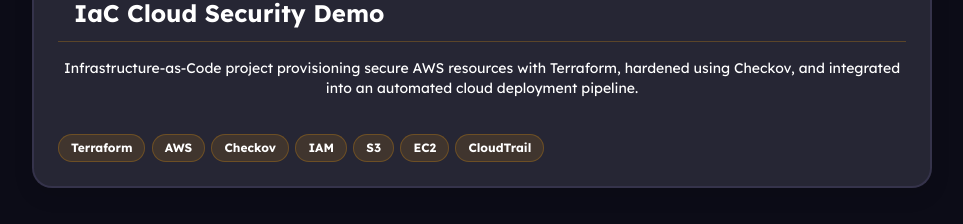
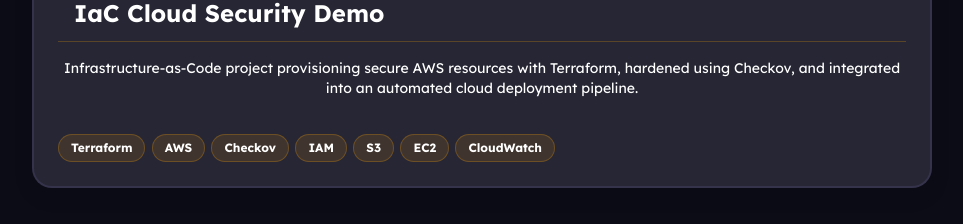
Before and after one commit to leelee222/my_portfolio, a React (Create React App) app in the folder ilham-portfolio/: page / in a window 1280 px wide. Shown: the part 3494-3718 px from the top of the page, without its empty margins (158-1121 px from the left). Built offline with nearby package versions, Linux system fonts and the light colour scheme; some icons are missing.

Commit message:
correcting a skill

```diff
--- a/ilham-portfolio/src/MainPage.js
+++ b/ilham-portfolio/src/MainPage.js
@@ -244,7 +244,7 @@ const Portfolio = () => {
     {
       title: "IaC Cloud Security Demo",
       description: "Infrastructure-as-Code project provisioning secure AWS resources with Terraform, hardened using Checkov, and integrated into an automated cloud deployment pipeline.",
-      tech: ["Terraform", "AWS", "Checkov", "IAM", "S3", "EC2", "CloudTrail"],
+      tech: ["Terraform", "AWS", "Checkov", "IAM", "S3", "EC2", "CloudWatch"],
       color: "#f59e0b"
     }
   ];
```
